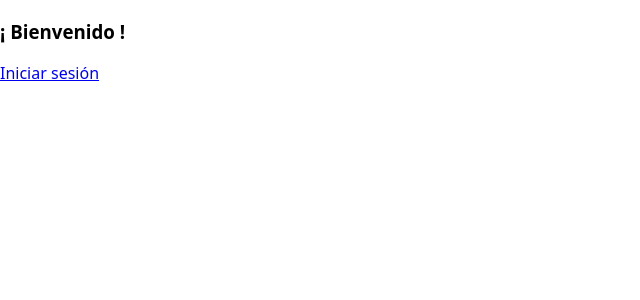
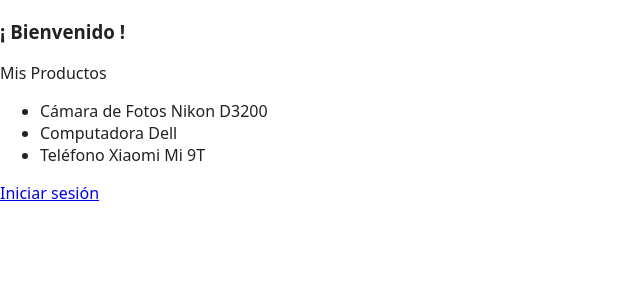
Before and after one commit to noesrobado/noesrobado.github.io, a React (Create React App) app: page / in a window 1280 px wide. Shown: the top 300 px of the page, without its empty margins (0-640 px from the left). Built offline with nearby package versions, Linux system fonts and the light colour scheme; no server answers.

Commit message:
MyProducts

```diff
--- a/public/index.html
+++ b/public/index.html
@@ -1,43 +1,24 @@
 <!DOCTYPE html>
-<html lang="en">
+<html lang="es">
+
 <head>
   <meta charset="utf-8" />
   <link rel="icon" href="%PUBLIC_URL%/favicon.ico" />
   <meta name="viewport" content="width=device-width, initial-scale=1" />
   <meta name="theme-color" content="#000000" />
-    <meta
-      name="description"
-      content="Web site created using create-react-app"
-    />
+  <meta name="description" content="Web site created using create-react-app" />
   <link rel="apple-touch-icon" href="%PUBLIC_URL%/logo192.png" />
-    <!--
-      manifest.json provides metadata used when your web app is installed on a
-      user's mobile device or desktop. See https://developers.google.com/web/fundamentals/web-app-manifest/
-    -->
+
   <link rel="manifest" href="%PUBLIC_URL%/manifest.json" />
-    <!--
-      Notice the use of %PUBLIC_URL% in the tags above.
-      It will be replaced with the URL of the `public` folder during the build.
-      Only files inside the `public` folder can be referenced from the HTML.
 
-      Unlike "/favicon.ico" or "favicon.ico", "%PUBLIC_URL%/favicon.ico" will
-      work correctly both with client-side routing and a non-root public URL.
-      Learn how to configure a non-root public URL by running `npm run build`.
-    -->
-    <title>React App</title>
+  <title>No es robado</title>
+  <link href="https://fonts.googleapis.com/icon?family=Material+Icons" rel="stylesheet">
 </head>
+
 <body>
   <noscript>You need to enable JavaScript to run this app.</noscript>
   <div id="root"></div>
-    <!--
-      This HTML file is a template.
-      If you open it directly in the browser, you will see an empty page.
 
-      You can add webfonts, meta tags, or analytics to this file.
-      The build step will place the bundled scripts into the <body> tag.
+</body>
 
-      To begin the development, run `npm start` or `yarn start`.
-      To create a production bundle, use `npm run build` or `yarn build`.
-    -->
-  </body>
 </html>
--- a/src/Components/Home/Home.tsx
+++ b/src/Components/Home/Home.tsx
@@ -2,12 +2,16 @@
 
 // Hooks
 import { useAuth } from '../../Hooks/useAuth'
+
+// Component
+import { MyProducts } from '../MyProducts/MyProducts'
+
 export const Home: React.FC = () => {
   const { user, signOut } = useAuth()
   return (
     <div>
       <h3>¡ Bienvenido {user?.displayName} !</h3>
-
+      <MyProducts />
       <footer>
         {!!user ? (
           <button onClick={() => signOut()}>Cerrar Sesión</button>
--- /dev/null
+++ b/src/Components/MyProducts/MyProducts.tsx
@@ -0,0 +1,65 @@
+import { useState } from 'react'
+
+// Interfaces
+interface iProduct {
+  type:
+    | 'Teléfono'
+    | 'Bicicleta'
+    | 'Cámara de Fotos'
+    | 'Objetivo'
+    | 'Motocicleta'
+    | 'Computadora'
+    | 'Otro'
+  serial: string | null
+  description: string
+  buyDate: Date
+  brand?: string
+  model?: string
+}
+
+const initialProducts: iProduct[] = [
+  {
+    type: 'Cámara de Fotos',
+    buyDate: new Date(),
+    description: 'Cámara sin objetivo, no funciona el flash integrado',
+    serial: '2068316',
+    brand: 'Nikon',
+    model: 'D3200',
+  },
+  {
+    type: 'Computadora',
+    buyDate: new Date(),
+    description: 'Notebook Dell i3',
+    serial: 'RRhh2068316',
+    brand: 'Dell',
+  },
+  {
+    type: 'Teléfono',
+    buyDate: new Date(),
+    description: 'Color negro',
+    serial: '206833899816',
+    brand: 'Xiaomi',
+    model: 'Mi 9T',
+  },
+]
+
+export const MyProducts: React.FC = () => {
+  const [products] = useState(initialProducts)
+  return (
+    <div>
+      <p>Mis Productos</p>
+      {!!products.length && (
+        <ul>
+          {products.map((item, index) => (
+            <li
+              key={index}
+              title={`Propietario desde ${item.buyDate.toLocaleDateString()}`}
+            >
+              {item.type} {item.brand} {item.model}
+            </li>
+          ))}
+        </ul>
+      )}
+    </div>
+  )
+}
--- a/src/index.css
+++ b/src/index.css
@@ -1,3 +1,8 @@
+:root {
+  --text-color: #222;
+  --primary-color: tomato;
+}
+
 *,
 *::before,
 *::after {
@@ -10,4 +15,17 @@
   margin: 0;
   padding: 0;
   min-height: 100vh;
+  color: var(--text-color);
 }
+
+.material-icons {
+  color: inherit;
+}
+
+.btn.material-icons {
+  transition: color 0.3s ease-in-out;
+  cursor: pointer;
+}
+.btn.material-icons:hover {
+  color: var(--primary-color);
+}
```
Lines whose indentation alone changed are shown as unchanged.
